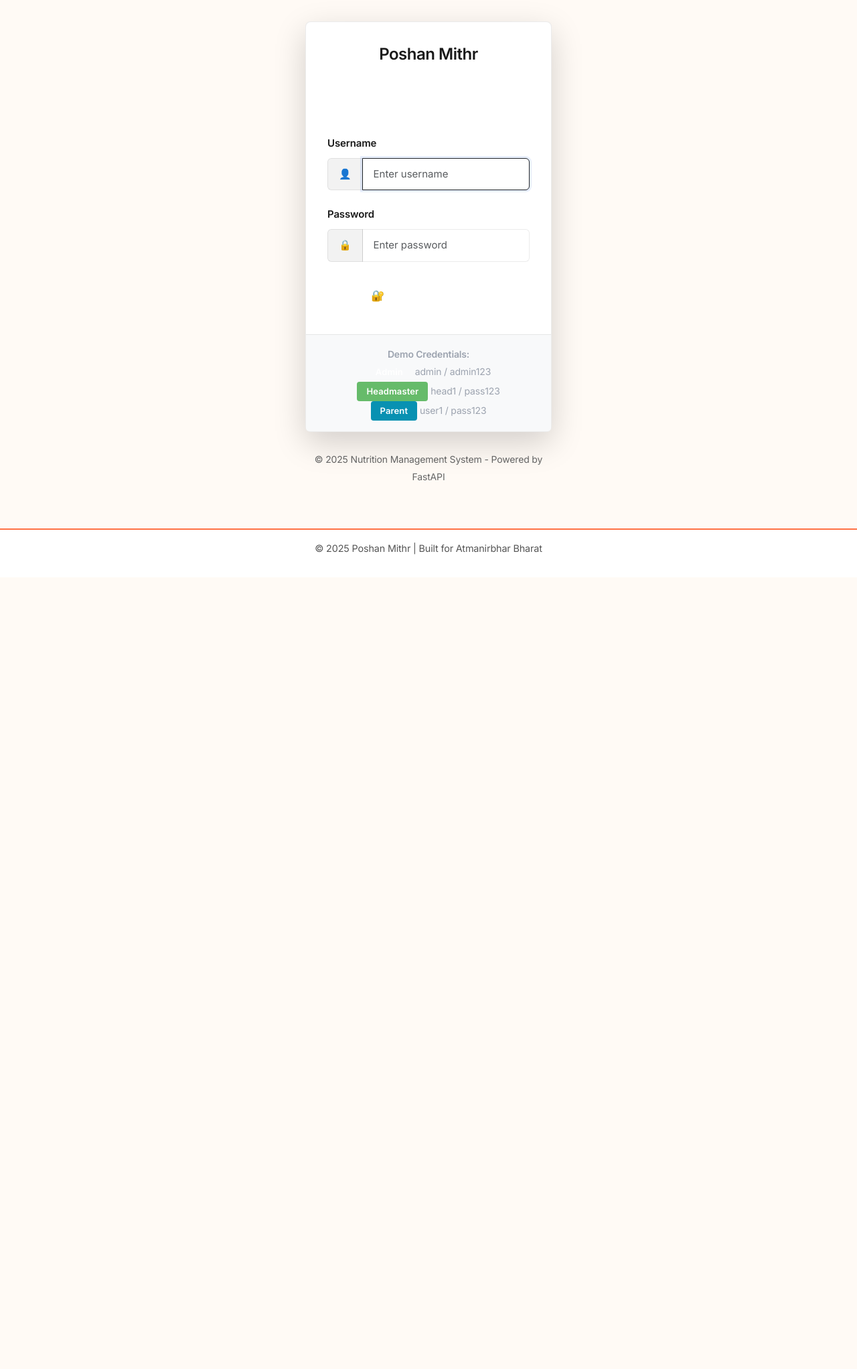
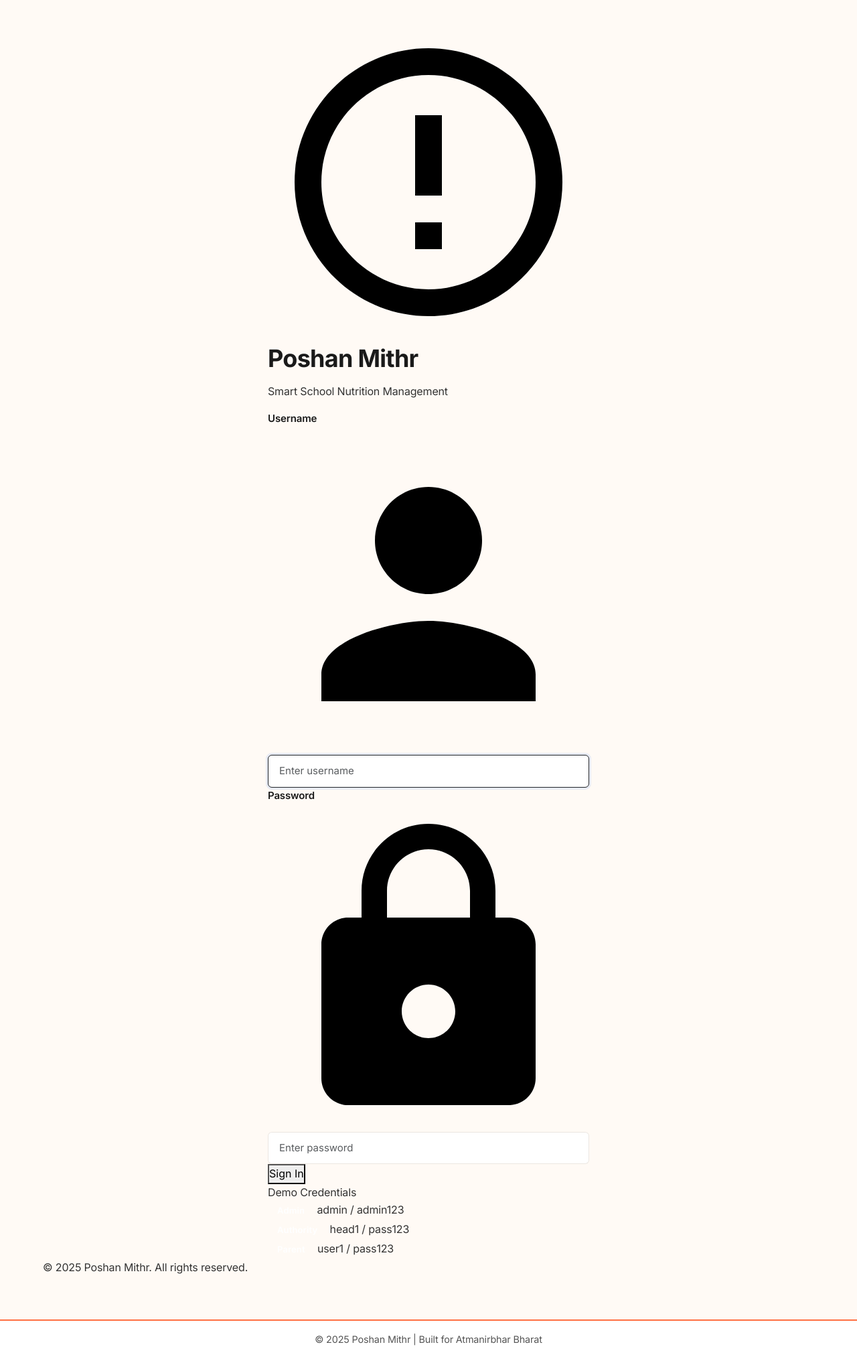
Before and after one commit to AmoghPuthanikar/Poshan_mithr, a FastAPI app: page / in a window 1280 px wide. Shown: the whole page at 67% size. Before the commit the page ends 828 px from the top, so only its background shows below. Run offline with FastAPI, Linux system fonts and the light colour scheme.

Commit message:
Update login.html

```diff
--- a/app/templates/login.html
+++ b/app/templates/login.html
@@ -1,27 +1,43 @@
-{% extends "base.html" %} {% block title %}Login - Nutrition Management System{%
-endblock %} {% block content %}
-<div
-  class="row justify-content-center"
-  style="min-height: 80vh; align-items: center; display: flex"
->
-  <div class="col-md-6 col-lg-4">
-    <div class="card shadow-lg">
-      <div class="card-header bg-primary text-white text-center py-4">
-        <h3>Poshan Mithr</h3>
-        <p class="mb-0">Built for Atmanirbhar Bharat </p>
+{% extends "base.html" %}
+{% block title %}Login - Poshan Mithr{% endblock %}
+{% block content %}
+<div class="login-container">
+    <div class="login-card">
+        <div class="login-header">
+            <div class="logo-section">
+                <div class="logo-icon">
+                    <svg viewBox="0 0 24 24" xmlns="http://www.w3.org/2000/svg">
+                        <path d="M12 2C6.48 2 2 6.48 2 12s4.48 10 10 10 10-4.48 10-10S17.52 2 12 2zm0 18c-4.41 0-8-3.59-8-8s3.59-8 8-8 8 3.59 8 8-3.59 8-8 8zm-1-13h2v6h-2zm0 8h2v2h-2z"/>
+                    </svg>
                 </div>
-      <div class="card-body p-4">
+                <h1>Poshan Mithr</h1>
+            </div>
+            <p>Smart School Nutrition Management</p>
+        </div>
+
+        <div class="login-body">
             {% if error %}
-        <div class="alert alert-danger" role="alert">
-          <strong>❌ Error:</strong> {{ error }}
+            <div class="alert">
+                <div class="alert-icon">
+                    <svg width="16" height="16" viewBox="0 0 16 16" fill="currentColor">
+                        <path d="M8 0C3.58 0 0 3.58 0 8s3.58 8 8 8 8-3.58 8-8-3.58-8-8-8zm1 13H7v-2h2v2zm0-3H7V4h2v6z"/>
+                    </svg>
+                </div>
+                <div>
+                    <strong>Authentication Failed:</strong> {{ error }}
+                </div>
             </div>
             {% endif %}
 
             <form method="post" action="/login">
-          <div class="mb-3">
+                <div class="form-group">
                     <label for="username" class="form-label">Username</label>
-            <div class="input-group">
-              <span class="input-group-text">👤</span>
+                    <div class="input-wrapper">
+                        <span class="input-icon">
+                            <svg viewBox="0 0 24 24" xmlns="http://www.w3.org/2000/svg">
+                                <path d="M12 12c2.21 0 4-1.79 4-4s-1.79-4-4-4-4 1.79-4 4 1.79 4 4 4zm0 2c-2.67 0-8 1.34-8 4v2h16v-2c0-2.66-5.33-4-8-4z"/>
+                            </svg>
+                        </span>
                         <input
                             type="text"
                             class="form-control"
@@ -34,10 +50,14 @@ endblock %} {% block content %}
                     </div>
                 </div>
 
-          <div class="mb-3">
+                <div class="form-group">
                     <label for="password" class="form-label">Password</label>
-            <div class="input-group">
-              <span class="input-group-text">🔒</span>
+                    <div class="input-wrapper">
+                        <span class="input-icon">
+                            <svg viewBox="0 0 24 24" xmlns="http://www.w3.org/2000/svg">
+                                <path d="M18 8h-1V6c0-2.76-2.24-5-5-5S7 3.24 7 6v2H6c-1.1 0-2 .9-2 2v10c0 1.1.9 2 2 2h12c1.1 0 2-.9 2-2V10c0-1.1-.9-2-2-2zm-6 9c-1.1 0-2-.9-2-2s.9-2 2-2 2 .9 2 2-.9 2-2 2zm3.1-9H8.9V6c0-1.71 1.39-3.1 3.1-3.1 1.71 0 3.1 1.39 3.1 3.1v2z"/>
+                            </svg>
+                        </span>
                         <input
                             type="password"
                             class="form-control"
@@ -49,26 +69,37 @@ endblock %} {% block content %}
                     </div>
                 </div>
 
-          <div class="d-grid">
-            <button type="submit" class="btn btn-primary btn-lg">
-              🔐 Login to Dashboard
+                <button type="submit" class="btn-login">
+                    Sign In
                 </button>
-          </div>
             </form>
         </div>
-      <div class="card-footer bg-light text-center py-3">
-        <small class="text-muted">
-          <strong>Demo Credentials:</strong><br />
-          <span class="badge bg-primary">Admin</span> admin / admin123<br />
-          <span class="badge bg-success">Headmaster</span> head1 / pass123<br />
-          <span class="badge bg-info">Parent</span> user1 / pass123
-        </small>
+
+        <div class="login-footer">
+            <div class="credentials-title">Demo Credentials</div>
+            <div class="credential-list">
+                <div class="credential-item">
+                    <span class="badge badge-admin">Admin</span>
+                    <span class="credential-text">admin / admin123</span>
+                </div>
+                <div class="credential-item">
+                    <span class="badge badge-authority">Authority</span>
+                    <span class="credential-text">head1 / pass123</span>
+                </div>
+                <div class="credential-item">
+                    <span class="badge badge-parent">Parent</span>
+                    <span class="credential-text">user1 / pass123</span>
+                </div>
+            </div>
         </div>
     </div>
 
-    <div class="text-center mt-3 text-muted">
-      <small>© 2025 Nutrition Management System - Powered by FastAPI</small>
+    <div class="copyright">
+        © 2025 Poshan Mithr. All rights reserved.
     </div>
 </div>
-</div>
+
+<style>
+    /* (Paste all the CSS from Code 2 here) */
+</style>
 {% endblock %}
```
Lines whose indentation alone changed are shown as unchanged.
